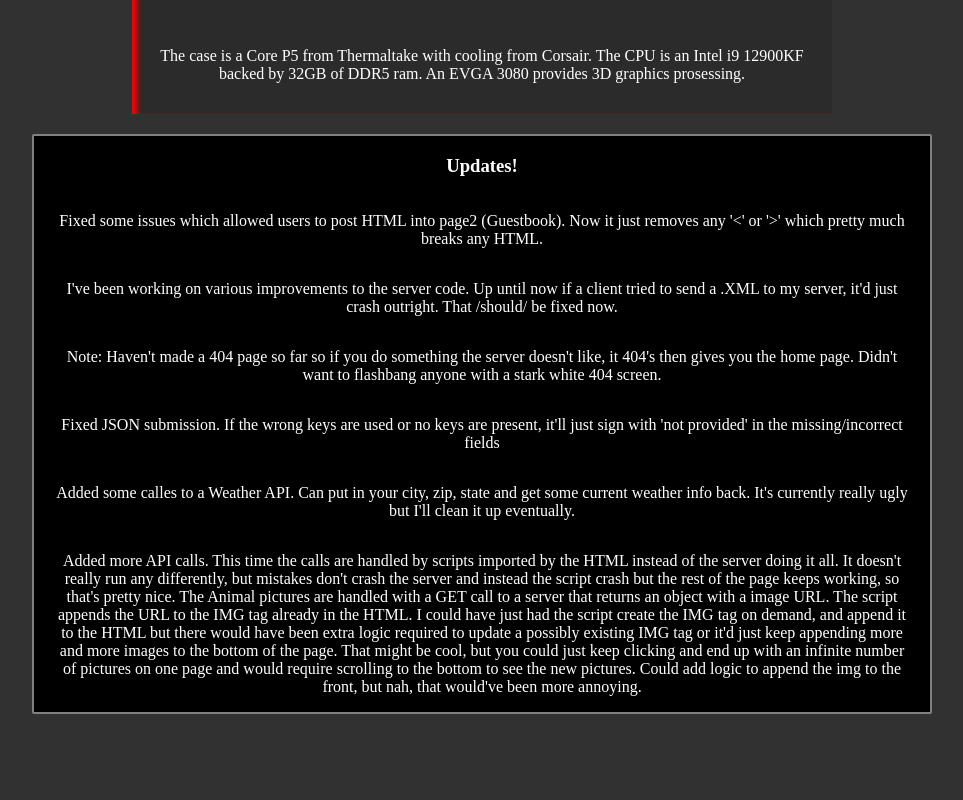
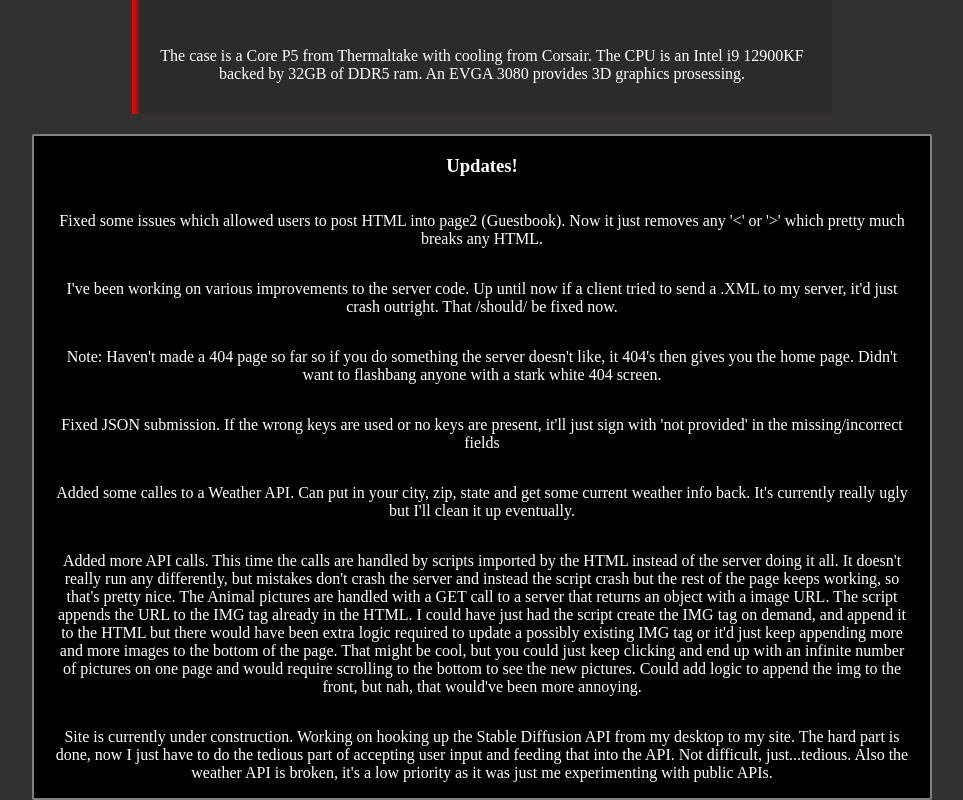
Before and after one commit to BenjaminWilson13/SecondWebsite, a website: page static/index.html in a window 1280 px wide. Shown: the part 1254-2054 px from the top of the page, without its empty margins (158-1121 px from the left). Before the commit the page ends 1968 px from the top, so only its background shows below. Drawn offline with Linux system fonts and the light colour scheme.

Commit message:
second commit

```diff
--- a/static/index.html
+++ b/static/index.html
@@ -91,6 +91,7 @@
         <p>Added some calles to a Weather API. Can put in your city, zip, state and get some current weather info back.
           It's currently really ugly but I'll clean it up eventually.</p>
         <p>Added more API calls. This time the calls are handled by scripts imported by the HTML instead of the server doing it all. It doesn't really run any differently, but mistakes don't crash the server and instead the script crash but the rest of the page keeps working, so that's pretty nice. The Animal pictures are handled with a GET call to a server that returns an object with a image URL. The script appends the URL to the IMG tag already in the HTML. I could have just had the script create the IMG tag on demand, and append it to the HTML but there would have been extra logic required to update a possibly existing IMG tag or it'd just keep appending more and more images to the bottom of the page. That might be cool, but you could just keep clicking and end up with an infinite number of pictures on one page and would require scrolling to the bottom to see the new pictures. Could add logic to append the img to the front, but nah, that would've been more annoying.</p>
+        <p>Site is currently under construction. Working on hooking up the Stable Diffusion API from my desktop to my site. The hard part is done, now I just have to do the tedious part of accepting user input and feeding that into the API. Not difficult, just...tedious. Also the weather API is broken, it's a low priority as it was just me experimenting with public APIs.</p>
   </footer>
 
 </body>
```
